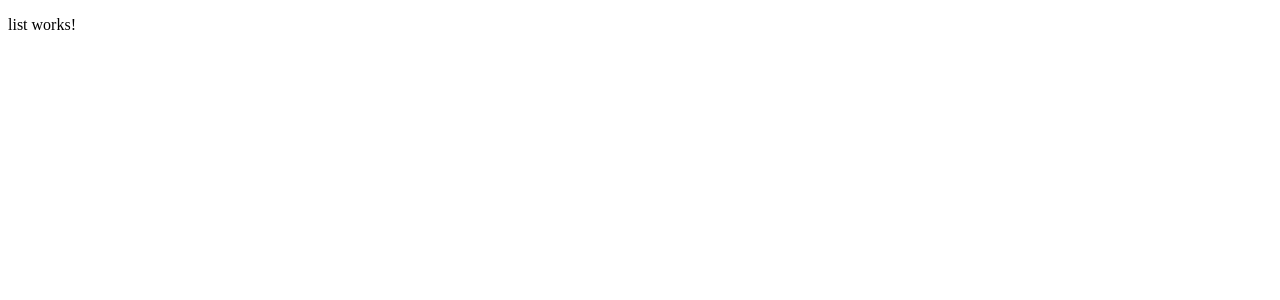
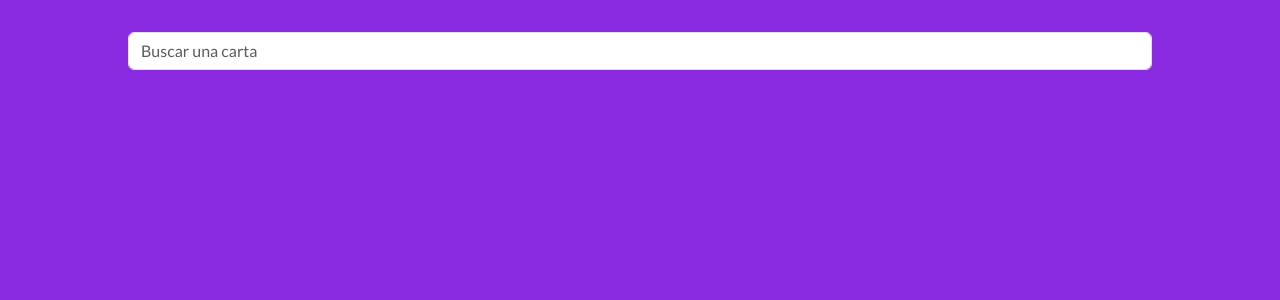
Before and after one commit to light-roast/proyectofinal-angular-yugioh, an Angular app: page / in a window 1280 px wide. Shown: the top 300 px of the page. Built offline with nearby package versions, Linux system fonts and the light colour scheme.

Commit message:
Import fonts and bootstrap in css root file, set initial list component

```diff
--- a/package.json
+++ b/package.json
@@ -18,6 +18,7 @@
     "@angular/platform-browser": "^17.0.0",
     "@angular/platform-browser-dynamic": "^17.0.0",
     "@angular/router": "^17.0.0",
+    "bootstrap": "^5.3.2",
     "rxjs": "~7.8.0",
     "tslib": "^2.3.0",
     "zone.js": "~0.14.2"
--- a/src/app/app.component.html
+++ b/src/app/app.component.html
@@ -1,5 +1,3 @@
-<main class="main">
-  <div class="content">
+<main class="content">
     <router-outlet></router-outlet>
-  </div>
 </main>
--- a/src/app/app.component.scss
+++ b/src/app/app.component.scss
@@ -0,0 +1,15 @@
+// allows to style the app-root in the index.html root file
+:host {
+    display:flex;
+    flex-direction: column;
+    height: 100vh;
+    margin: 0;
+    padding: 0;
+}
+
+.content {
+    background-color: blueviolet;
+    flex: 1;
+    position: relative;
+    margin: 0;
+}
--- a/src/app/pages/list/list.component.html
+++ b/src/app/pages/list/list.component.html
@@ -1 +1,5 @@
-<p>list works!</p>
+<div class="list">
+    <input class="form-control"
+        type="text"
+        placeholder="Buscar una carta"/>
+</div>
--- a/src/app/pages/list/list.component.scss
+++ b/src/app/pages/list/list.component.scss
@@ -0,0 +1,6 @@
+.list {
+    width: 80%;
+    margin: auto;
+    margin-top: 2em;
+
+}
--- a/src/index.html
+++ b/src/index.html
@@ -6,6 +6,9 @@
   <base href="/">
   <meta name="viewport" content="width=device-width, initial-scale=1">
   <link rel="icon" type="image/x-icon" href="favicon.ico">
+  <link rel="preconnect" href="https://fonts.googleapis.com">
+  <link rel="preconnect" href="https://fonts.gstatic.com" crossorigin>
+  <link href="https://fonts.googleapis.com/css2?family=Lato:ital,wght@0,400;0,700;1,400;1,700&display=swap" rel="stylesheet">
 </head>
 <body>
   <app-root></app-root>
--- a/src/styles.scss
+++ b/src/styles.scss
@@ -1 +1,6 @@
-/* You can add global styles to this file, and also import other style files */
+@import 'bootstrap/dist/css/bootstrap.min.css';
+
+body {
+    margin: 0;
+    font-family: 'Lato', sans-serif;
+}
```
Also changed, not shown: 1 other file (tests, documents, lock files or other folders).
